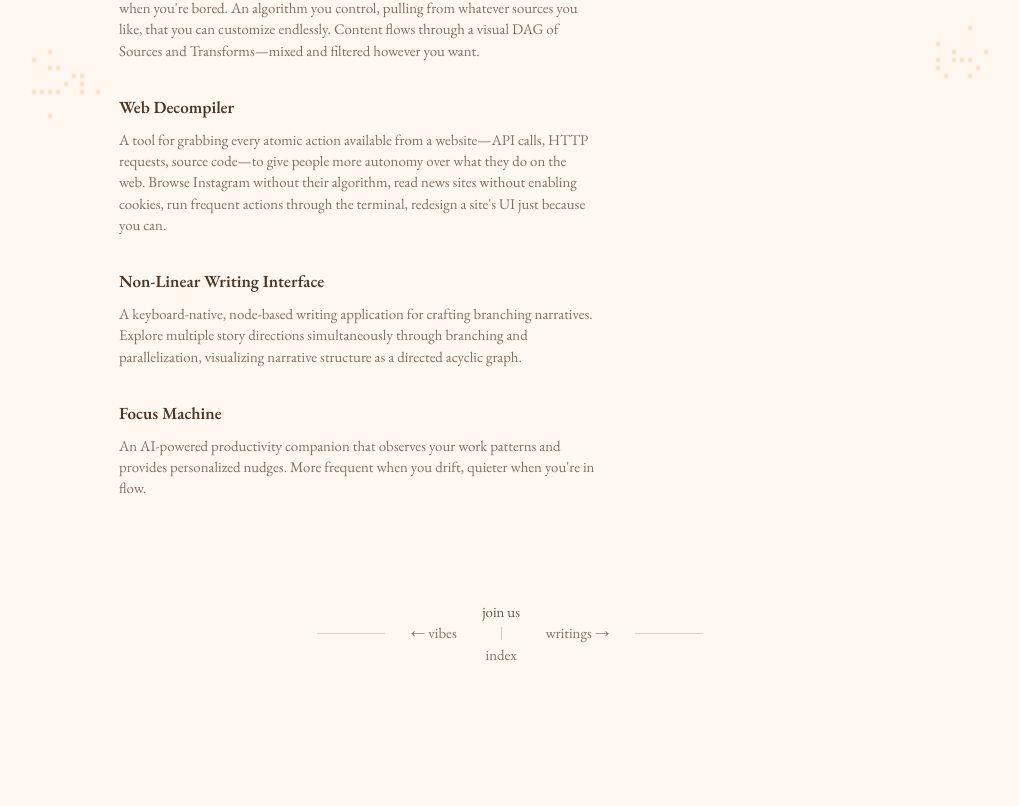
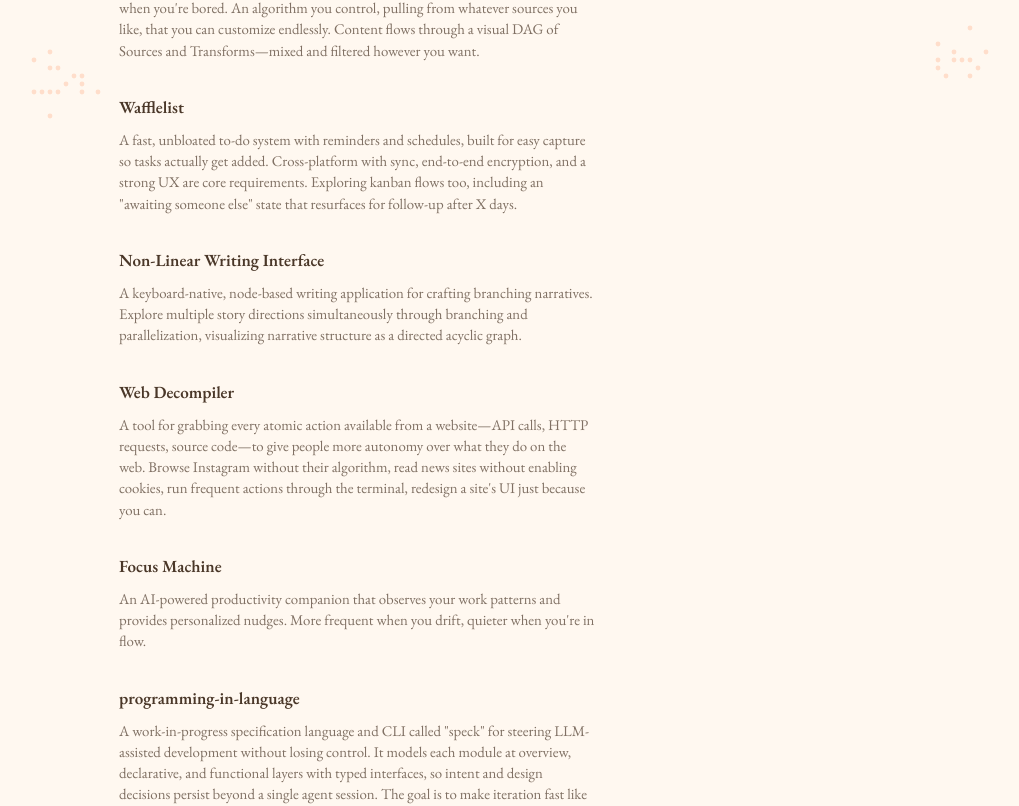
Before and after one commit to EternalRecursion121/idealists-site, a SvelteKit app: page /projects in a window 1280 px wide. Shown: the part 600-1406 px from the top of the page, without its empty margins (130-1149 px from the left). Before the commit the page ends 1335 px from the top, so only its background shows below. Built offline with nearby package versions, Linux system fonts and the light colour scheme.

Commit message:
Add Wafflelist and programming-in-language projects
Co-authored-by: Samuel Ratnam <EternalRecursion121@users.noreply.github.com>

```diff
--- a/src/routes/(standard)/projects/+page.server.ts
+++ b/src/routes/(standard)/projects/+page.server.ts
@@ -26,12 +26,12 @@ const projects: Project[] = [
 	},
 	{
 		name: "I'm Bored",
-		url: 'https://github.com/EternalRecursion121/im-bored',
+		url: 'https://github.com/[REDACTED]/im-bored',
 		description: "An app to replace Instagram, TikTok, and YouTube as your default place to go when you're bored. An algorithm you control, pulling from whatever sources you like, that you can customize endlessly. Content flows through a visual DAG of Sources and Transforms—mixed and filtered however you want."
 	},
 	{
 		name: 'Non-Linear Writing Interface',
-		url: 'https://github.com/EternalRecursion121/non-linear-writing-interface',
+		url: 'https://github.com/[REDACTED]/non-linear-writing-interface',
 		description: 'A keyboard-native, node-based writing application for crafting branching narratives. Explore multiple story directions simultaneously through branching and parallelization, visualizing narrative structure as a directed acyclic graph.'
 	},
 	{
@@ -40,13 +40,23 @@ const projects: Project[] = [
 		description: "An AI-powered productivity companion that observes your work patterns and provides personalized nudges. More frequent when you drift, quieter when you're in flow."
 	},
 	{
+		name: 'Wafflelist',
+		url: null,
+		description: 'A fast, unbloated to-do system with reminders and schedules, built for easy capture so tasks actually get added. Cross-platform with sync, end-to-end encryption, and a strong UX are core requirements. Exploring kanban flows too, including an "awaiting someone else" state that resurfaces for follow-up after X days.'
+	},
+	{
+		name: 'programming-in-language',
+		url: null,
+		description: 'A work-in-progress specification language and CLI called "speck" for steering LLM-assisted development without losing control. It models each module at overview, declarative, and functional layers with typed interfaces, so intent and design decisions persist beyond a single agent session. The goal is to make iteration fast like vibe-coding, while making edits and dependency propagation much more reliable for real software.'
+	},
+	{
 		name: 'Magazine',
 		url: null,
 		description: 'A hybrid digital-physical publication exploring technology and human experience. Embedded NFC tags bridge the tangible and digital, featuring essays, art, poetry, and conversations with collective members about their work.'
 	},
 	{
 		name: 'This Website',
-		url: 'https://github.com/EternalRecursion121/idealists-site',
+		url: 'https://github.com/[REDACTED]/[REDACTED]',
 		description: 'The home of the collective. A living document featuring constellation navigation, version-controlled writings, and the occasional wandering llama.'
 	}
 ];
```
